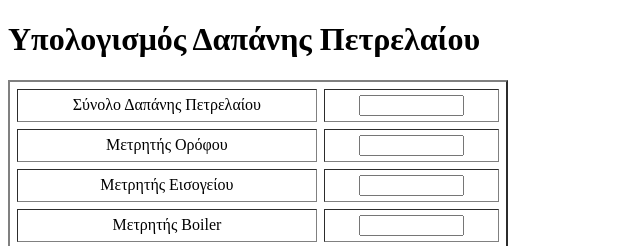
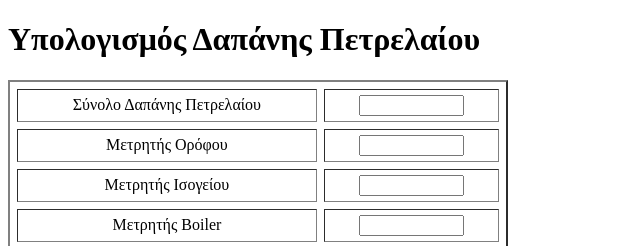
Before and after one commit to ChristosPapazachariou/oilcost, a plain HTML site: page index.html in a window 1280 px wide. Shown: the top 246 px of the page, 0-640 px from the left. Drawn offline with Linux system fonts and the light colour scheme.

Commit message:
Update index.html
Typo correction.

```diff
--- a/index.html
+++ b/index.html
@@ -17,7 +17,7 @@
 <td><input name="floor1_counter" type="text" size=10 id='floor1_counter'/></td>
 </tr>
 <tr align="center">
-<td>Μετρητής Εισογείου</td>
+<td>Μετρητής Iσογείου</td>
 <td><input name="floor0_counter" type="text" size=10 id='floor0_counter'/></td>
 </tr>
 <tr align="center">
```
